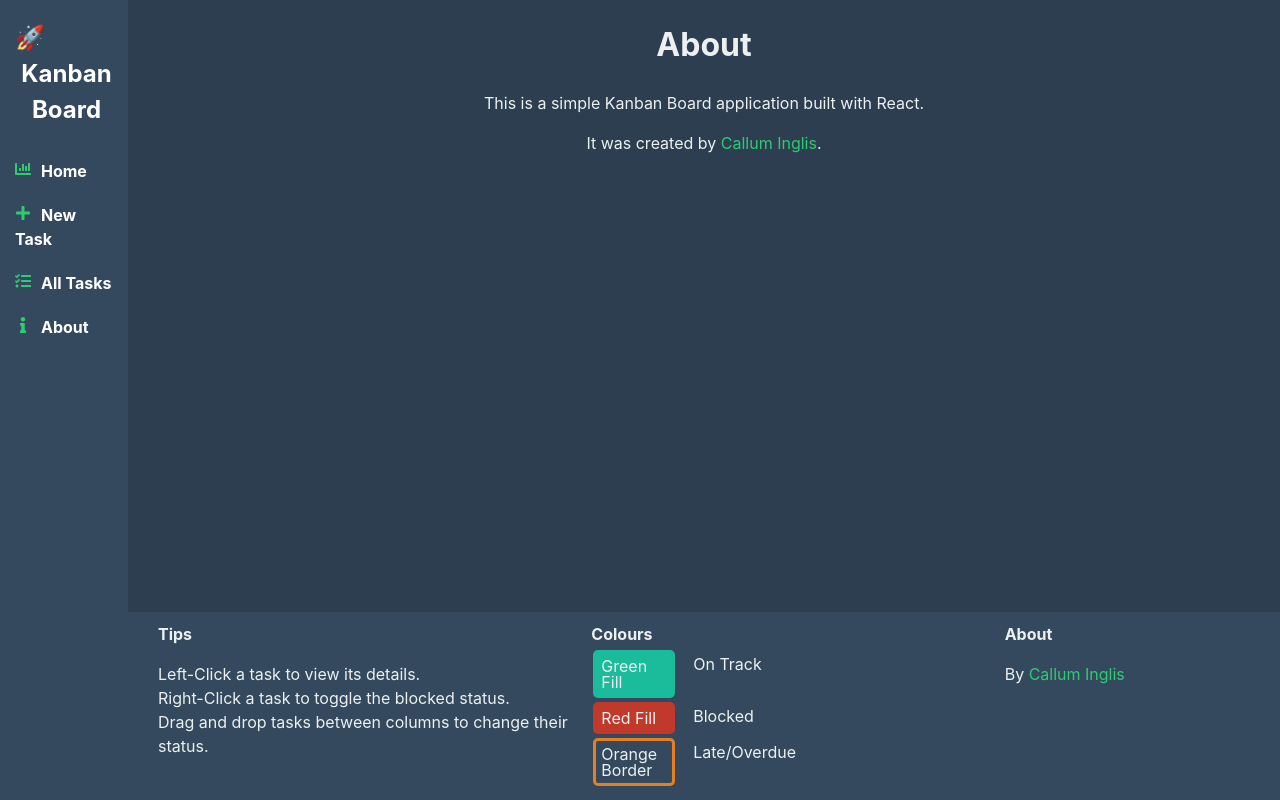
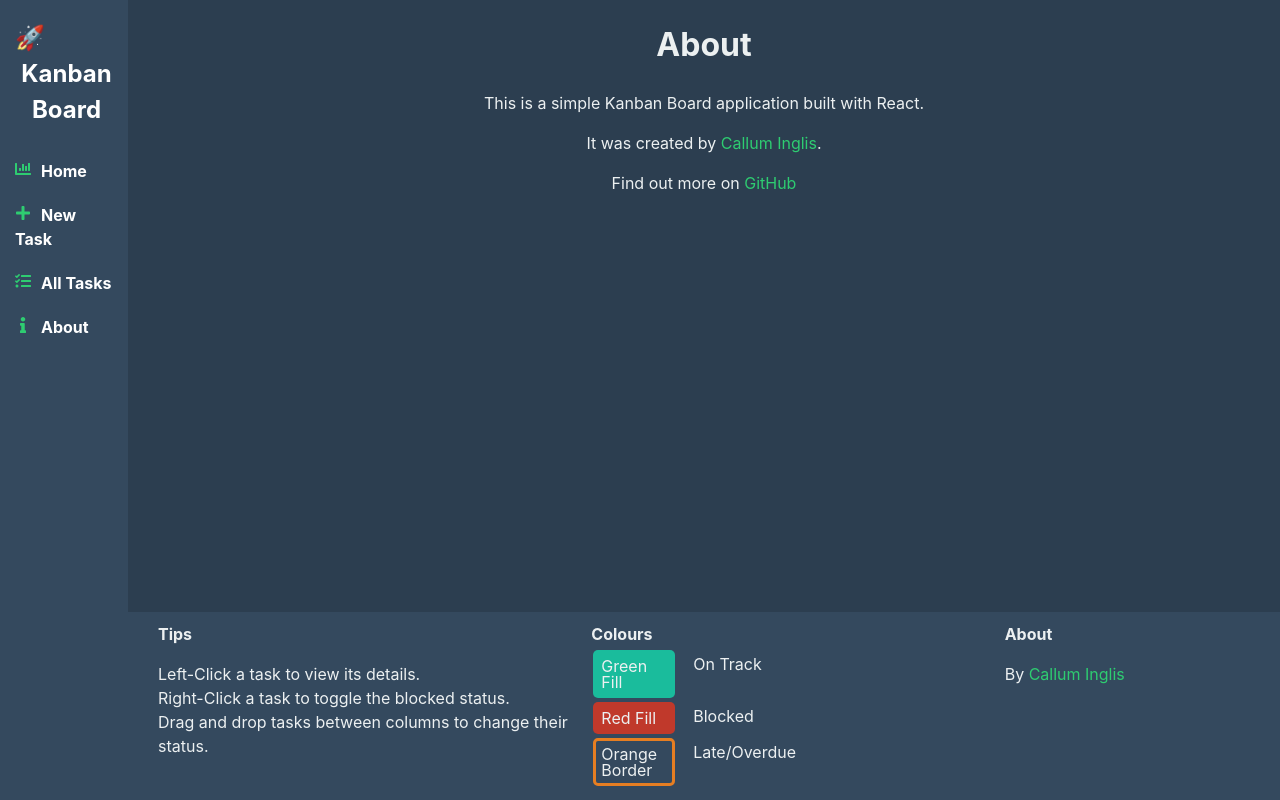
Before and after one commit to TheCallumInglis/learning-react-kanban-board, a React (Vite) app: page /about in a window 1280 px wide. Built offline with nearby package versions, Linux system fonts and the light colour scheme.

Commit message:
Update README.md and AboutPage.jsx

```diff
--- a/src/pages/AboutPage.jsx
+++ b/src/pages/AboutPage.jsx
@@ -10,6 +10,7 @@ const AboutPage = () => {
             <h1>About</h1>
             <p>This is a simple Kanban Board application built with React.</p>
             <p>It was created by <a href='https://calluminglis.com?src=react-kanban-board'>Callum Inglis</a>.</p>
+            <p>Find out more on <a href='https://github.com/TheCallumInglis/learning-react-kanban-board'>GitHub</a></p>
         </div>
     );
 }
```
Also changed, not shown: 6 other files (tests, documents, lock files or other folders).
